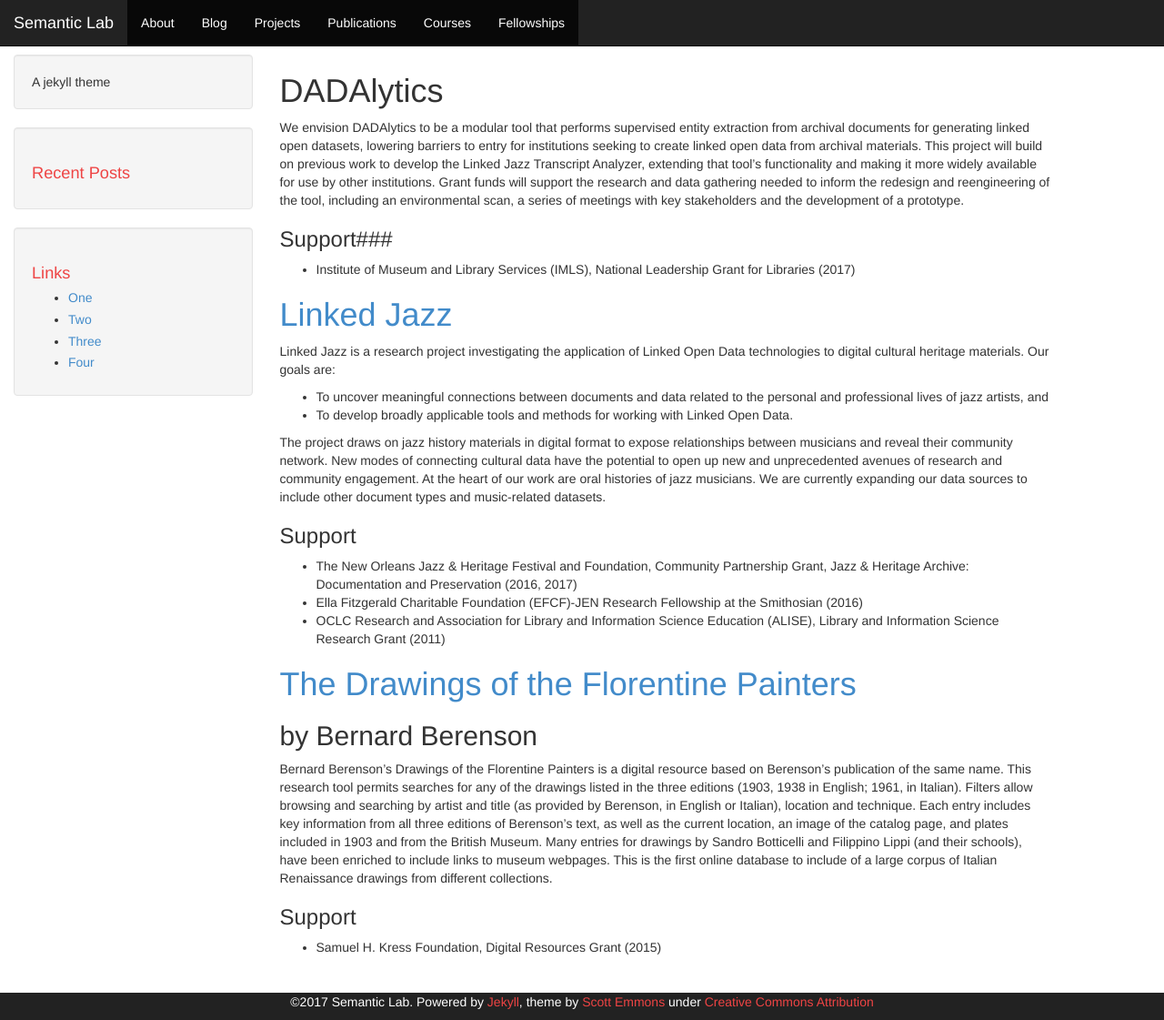
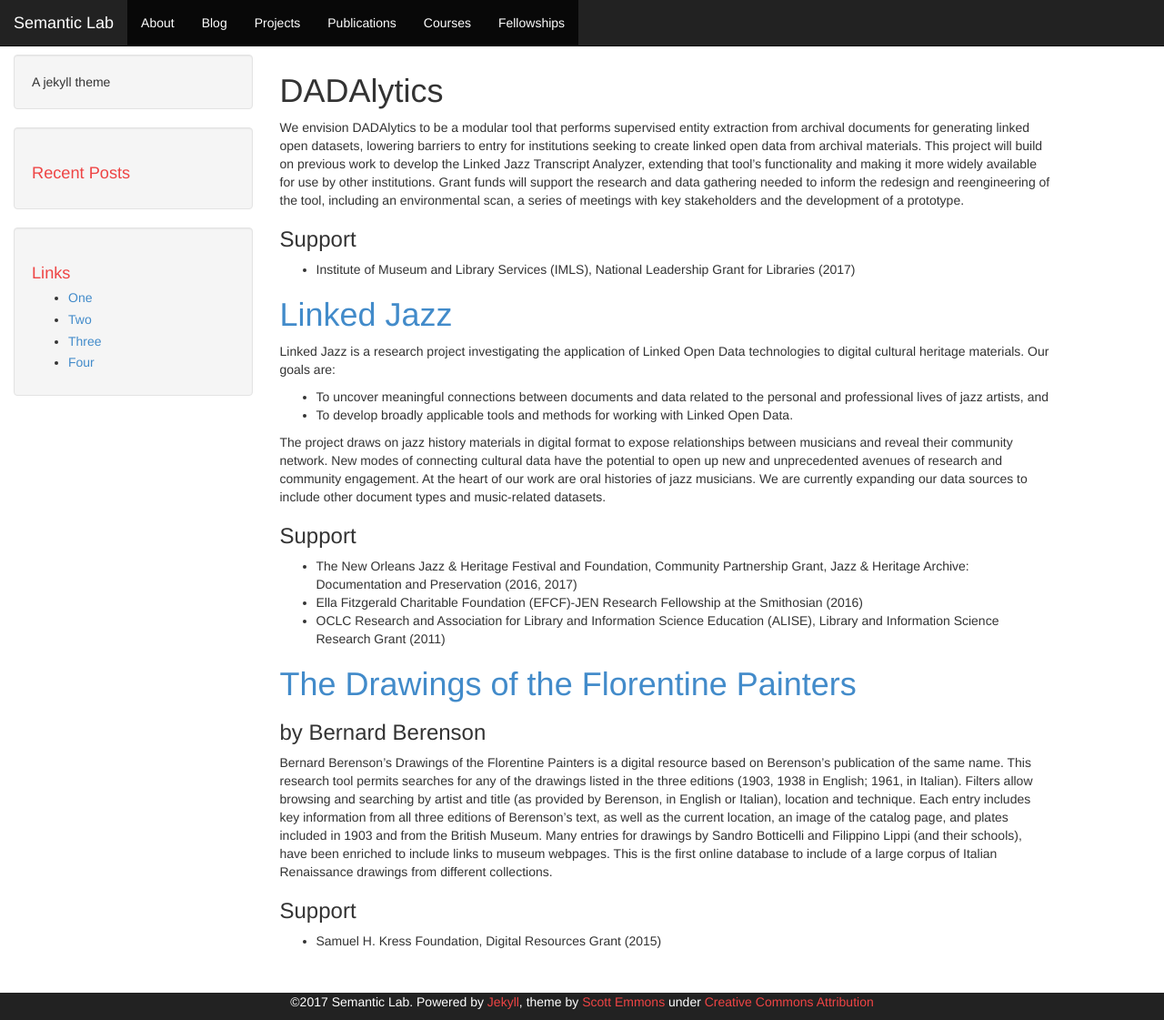
Before and after one commit to SemanticLab/semanticlab.github.io, a Jekyll site: the page built from projects.md, in a window 1280 px wide and 1121 px high. Shown: the whole window at 91% size. Built offline with Jekyll 4.4.1, drawn with Linux system fonts in a browser that asks for light colours; our own code applies the rules of GitHub Pages for plain Markdown files.

```diff
--- a/projects.md
+++ b/projects.md
@@ -1,7 +1,7 @@
 # DADAlytics
 We envision DADAlytics to be a modular tool that performs supervised entity extraction from archival documents for generating linked open datasets, lowering barriers to entry for institutions seeking to create linked open data from archival materials. This project will build on previous work to develop the Linked Jazz Transcript Analyzer, extending that tool's functionality and making it more widely available for use by other institutions. Grant funds will support the research and data gathering needed to inform the redesign and reengineering of the tool, including an environmental scan, a series of meetings with key stakeholders and the development of a prototype.
 
-### Support###
+### Support
 + Institute of Museum and Library Services (IMLS), National Leadership Grant for Libraries (2017)
 
 # [Linked Jazz](https://linkedjazz.org/)
@@ -12,14 +12,14 @@ Linked Jazz is a research project investigating the application of Linked Open D
 
 The project draws on jazz history materials in digital format to expose relationships between musicians and reveal their community network. New modes of connecting cultural data have the potential to open up new and unprecedented avenues of research and community engagement. At the heart of our work are oral histories of jazz musicians. We are currently expanding our data sources to include other document types and music-related datasets.
 
-### Support ###
+### Support
 + The New Orleans Jazz & Heritage Festival and Foundation, Community Partnership Grant, Jazz & Heritage Archive: Documentation and Preservation (2016, 2017)
 + Ella Fitzgerald Charitable Foundation (EFCF)-JEN Research Fellowship at the Smithosian (2016)
 + OCLC Research and Association for Library and Information Science Education (ALISE), Library and Information Science Research Grant (2011)
 
 # [The Drawings of the Florentine Painters](https://florentinedrawings.itatti.harvard.edu/)
-## by Bernard Berenson
+### by Bernard Berenson
 Bernard Berenson’s Drawings of the Florentine Painters is a digital resource based on Berenson’s publication of the same name. This research tool permits searches for any of the drawings listed in the three editions (1903, 1938 in English; 1961, in Italian). Filters allow browsing and searching by artist and title (as provided by Berenson, in English or Italian), location and technique. Each entry includes key information from all three editions of Berenson’s text, as well as the current location, an image of the catalog page, and plates included in 1903 and from the British Museum. Many entries for drawings by Sandro Botticelli and Filippino Lippi (and their schools), have been enriched to include links to museum webpages. This is the first online database to include of a large corpus of Italian Renaissance drawings from different collections.
 
-### Support ###
+### Support
 + Samuel H. Kress Foundation, Digital Resources Grant (2015)
```
